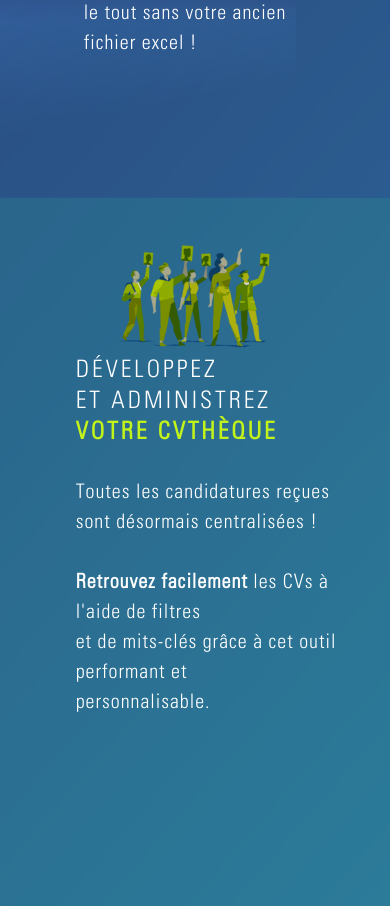
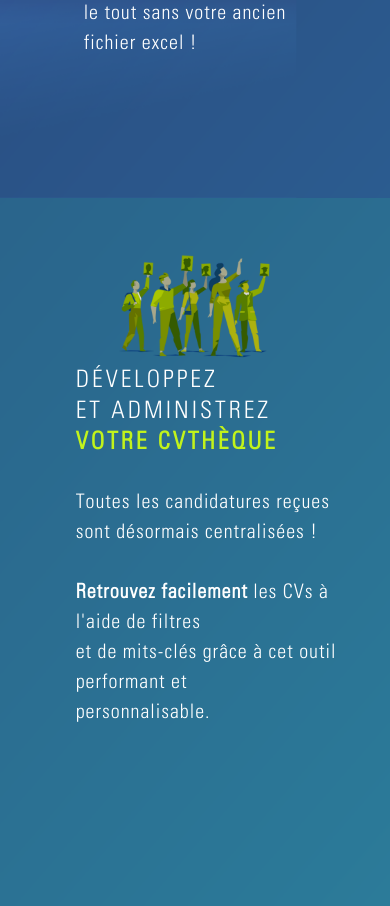
Before and after one commit to PierreSchuvey/accelrh, a PHP site: page / in a window 390 px wide. Shown: the part 5594-6500 px from the top of the page. Run offline with PHP 8.4, Linux system fonts and the light colour scheme; some libraries are stand-ins or nearby versions.

Commit message:
09/03/2021

```diff
--- a/assets/css/style.css
+++ b/assets/css/style.css
@@ -59,10 +59,10 @@ body{
   font-size: 18px;
 }
 #seventhPanelGroup{
-  margin-top:0px;
+  margin-top:165px;
 }
 #ninthPanelGroup{
-  margin-top:0px;
+  margin-top:165px;
 }
 #firstPage{
 background: url(../images/backSection2.png) no-repeat center fixed;
@@ -567,6 +567,12 @@ background: url(../images/backSection2.png) no-repeat center fixed;
    #mainAccelerh{
      margin-top: 50px;
    }
+   #seventhPanelGroup{
+     margin-top:10px;
+   }
+   #ninthPanelGroup{
+     margin-top:10px;
+   }
 
  }
 
```
